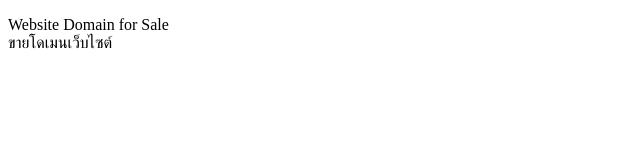
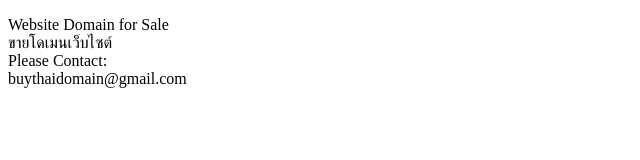
Before and after one commit to jjbang/jjbang.github.io, a plain HTML site: page index.html in a window 1280 px wide. Shown: the whole page, without its empty margins (0-640 px from the left). Drawn offline with Linux system fonts and the light colour scheme.

Commit message:
Checkpoint

```diff
--- a/index.html
+++ b/index.html
@@ -9,6 +9,8 @@
     <p>
         <div>Website Domain for Sale</div>
         <div>ขายโดเมนเว็บไซต์</div>
+        <div>Please Contact:</div>
+        <div>buythaidomain@gmail.com</div>
     </p>
 </body>
 </html>
```
